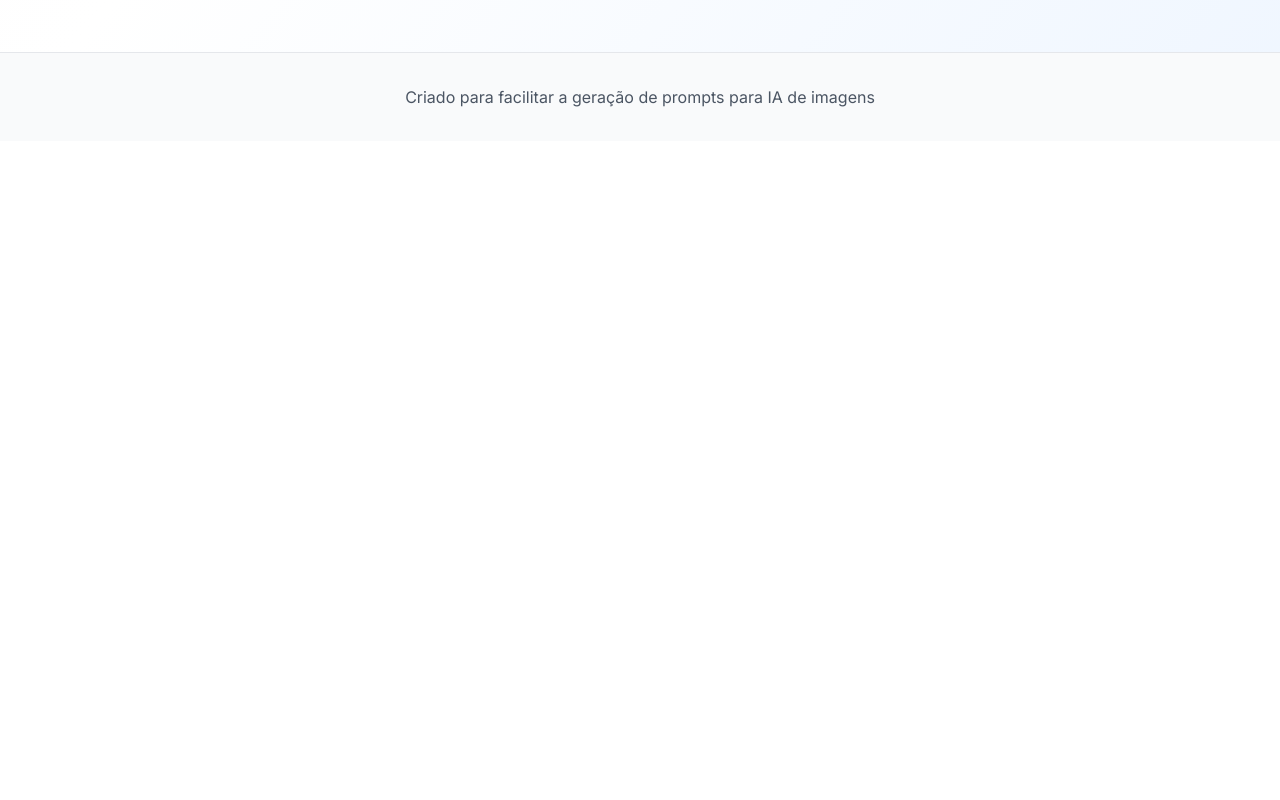
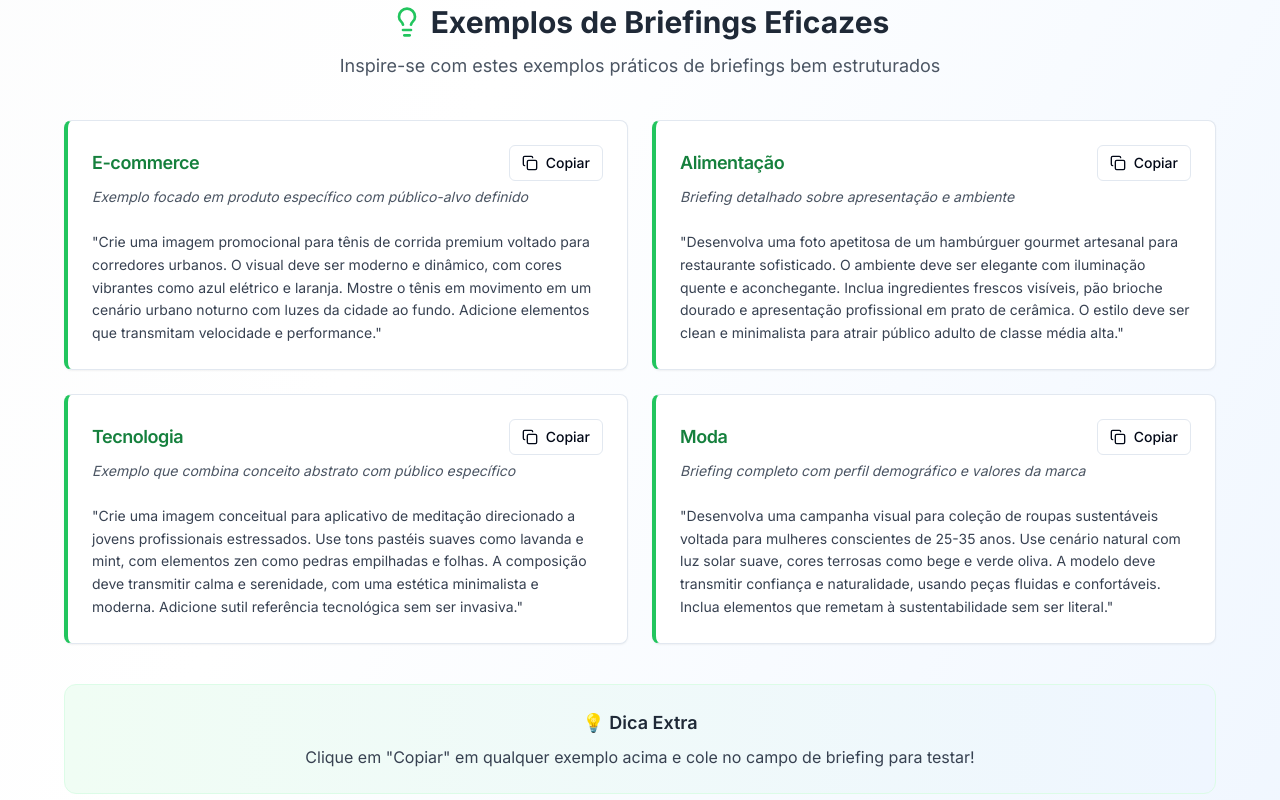
Before and after one commit to Adriel-Cabral/image-brief-forge, a React (Vite) app: page / in a window 1280 px wide. Shown: the part 1460-2260 px from the top of the page. Before the commit the page ends 1601 px from the top, so only its background shows below. Built offline with nearby package versions, Linux system fonts and the light colour scheme.

Commit message:
Add briefing examples
Add examples of good briefings after the tips section.

```diff
--- /dev/null
+++ b/src/components/BriefingExamples.tsx
@@ -0,0 +1,95 @@
+
+import { Copy, Lightbulb } from 'lucide-react';
+import { Button } from '@/components/ui/button';
+import { Card, CardContent, CardDescription, CardHeader, CardTitle } from '@/components/ui/card';
+import { toast } from 'sonner';
+
+const BriefingExamples = () => {
+  const examples = [
+    {
+      category: "E-commerce",
+      briefing: "Crie uma imagem promocional para tênis de corrida premium voltado para corredores urbanos. O visual deve ser moderno e dinâmico, com cores vibrantes como azul elétrico e laranja. Mostre o tênis em movimento em um cenário urbano noturno com luzes da cidade ao fundo. Adicione elementos que transmitam velocidade e performance.",
+      description: "Exemplo focado em produto específico com público-alvo definido"
+    },
+    {
+      category: "Alimentação",
+      briefing: "Desenvolva uma foto apetitosa de um hambúrguer gourmet artesanal para restaurante sofisticado. O ambiente deve ser elegante com iluminação quente e aconchegante. Inclua ingredientes frescos visíveis, pão brioche dourado e apresentação profissional em prato de cerâmica. O estilo deve ser clean e minimalista para atrair público adulto de classe média alta.",
+      description: "Briefing detalhado sobre apresentação e ambiente"
+    },
+    {
+      category: "Tecnologia",
+      briefing: "Crie uma imagem conceitual para aplicativo de meditação direcionado a jovens profissionais estressados. Use tons pastéis suaves como lavanda e mint, com elementos zen como pedras empilhadas e folhas. A composição deve transmitir calma e serenidade, com uma estética minimalista e moderna. Adicione sutil referência tecnológica sem ser invasiva.",
+      description: "Exemplo que combina conceito abstrato com público específico"
+    },
+    {
+      category: "Moda",
+      briefing: "Desenvolva uma campanha visual para coleção de roupas sustentáveis voltada para mulheres conscientes de 25-35 anos. Use cenário natural com luz solar suave, cores terrosas como bege e verde oliva. A modelo deve transmitir confiança e naturalidade, usando peças fluidas e confortáveis. Inclua elementos que remetam à sustentabilidade sem ser literal.",
+      description: "Briefing completo com perfil demográfico e valores da marca"
+    }
+  ];
+
+  const copyToClipboard = (text: string) => {
+    navigator.clipboard.writeText(text);
+    toast.success('Briefing copiado!', {
+      description: 'O exemplo foi copiado para sua área de transferência'
+    });
+  };
+
+  return (
+    <section className="w-full max-w-6xl mx-auto py-16">
+      <div className="text-center mb-10">
+        <h2 className="text-3xl font-bold text-gray-800 mb-3 flex items-center justify-center gap-2">
+          <Lightbulb className="w-8 h-8 text-green-500" />
+          Exemplos de Briefings Eficazes
+        </h2>
+        <p className="text-gray-600 text-lg">
+          Inspire-se com estes exemplos práticos de briefings bem estruturados
+        </p>
+      </div>
+
+      <div className="grid md:grid-cols-2 gap-6">
+        {examples.map((example, index) => (
+          <Card key={index} className="hover:shadow-lg transition-all duration-300 border-l-4 border-l-green-500">
+            <CardHeader>
+              <div className="flex items-center justify-between">
+                <CardTitle className="text-green-700 text-lg">
+                  {example.category}
+                </CardTitle>
+                <Button
+                  variant="outline"
+                  size="sm"
+                  onClick={() => copyToClipboard(example.briefing)}
+                  className="flex items-center gap-2 hover:bg-green-50"
+                >
+                  <Copy className="w-4 h-4" />
+                  Copiar
+                </Button>
+              </div>
+              <CardDescription className="text-sm text-gray-600 italic">
+                {example.description}
+              </CardDescription>
+            </CardHeader>
+            <CardContent>
+              <p className="text-gray-700 leading-relaxed text-sm">
+                "{example.briefing}"
+              </p>
+            </CardContent>
+          </Card>
+        ))}
+      </div>
+
+      <div className="mt-10 bg-gradient-to-r from-green-50 to-blue-50 rounded-xl p-6 border border-green-100">
+        <div className="text-center">
+          <h3 className="text-lg font-semibold text-gray-800 mb-2">
+            💡 Dica Extra
+          </h3>
+          <p className="text-gray-700">
+            Clique em "Copiar" em qualquer exemplo acima e cole no campo de briefing para testar!
+          </p>
+        </div>
+      </div>
+    </section>
+  );
+};
+
+export default BriefingExamples;
--- a/src/pages/Index.tsx
+++ b/src/pages/Index.tsx
@@ -1,8 +1,8 @@
-
 import { useState } from 'react';
 import BriefingForm from '@/components/BriefingForm';
 import PromptCard from '@/components/PromptCard';
 import BriefingTips from '@/components/BriefingTips';
+import BriefingExamples from '@/components/BriefingExamples';
 import { generateStructuredPrompt } from '@/utils/promptGenerator';
 
 const Index = () => {
@@ -88,6 +88,9 @@ const Index = () => {
 
         {/* Tips Section */}
         <BriefingTips />
+
+        {/* Examples Section */}
+        <BriefingExamples />
       </main>
 
       {/* Footer */}
```
